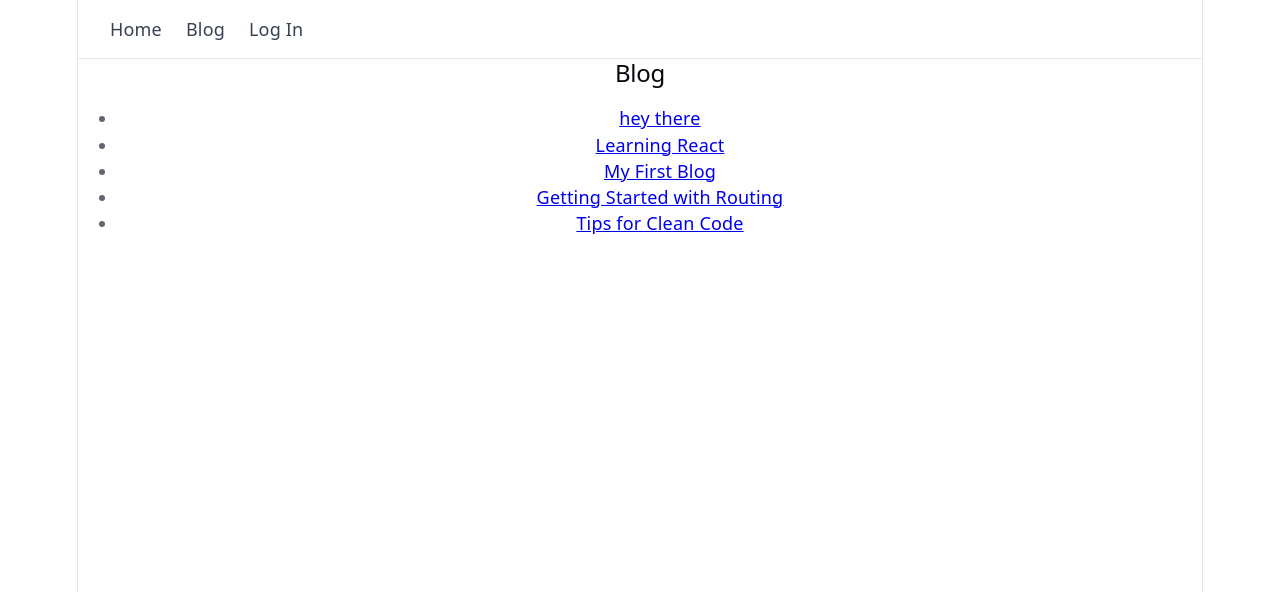
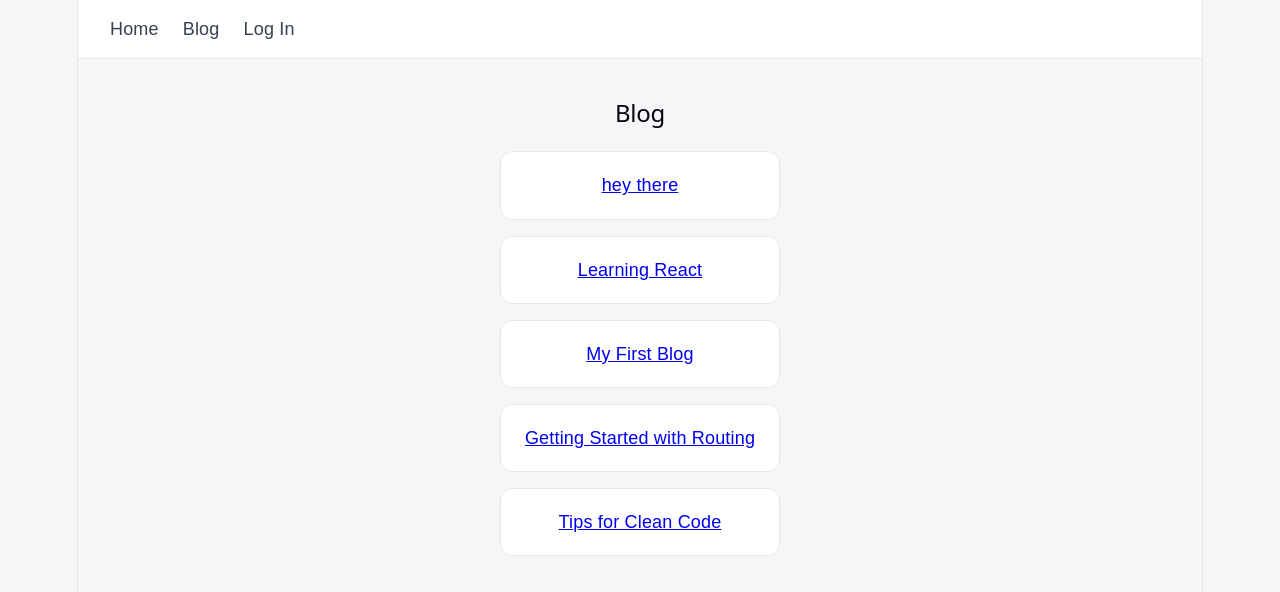
Before and after one commit to mercytv932/Router_VLOG_APP, a React (Vite) app: page /blog in a window 1280 px wide. Shown: the top 592 px of the page. Built offline with nearby package versions, Linux system fonts and the light colour scheme.

Commit message:
Blog-page + * and body styles done

```diff
--- a/src/App.css
+++ b/src/App.css
@@ -1,3 +1,15 @@
+* {
+  box-sizing: border-box;
+  margin: 0;
+}
+
+body {
+  font-family: Arial, sans-serif;
+  background: #f4f6f8;
+  color: #1f2937;
+}
+
+/* Navbar */
 .navbar {
   display: flex;
   align-items: center;
@@ -29,3 +41,32 @@
 .navbar button:hover {
   color: #dc2626;
 }
+
+/* Blog-Page */
+.blog-page {
+  max-width: 900px;
+  margin: 0 auto;
+  padding: 40px 32px;
+}
+
+.blog-page ul {
+  list-style: none;
+  padding: 0;
+  margin-top: 24px;
+}
+
+.blog-page li {
+  padding: 20px 24px;
+  margin-bottom: 16px;
+  border: 1px solid #e5e7eb;
+  border-radius: 12px;
+  background: white;
+  transition:
+    transform 0.2s ease,
+    box-shadow 0.2s ease;
+}
+
+.blog-page li:hover {
+  transform: translateY(-3px);
+  box-shadow: 0 8px 20px rgba(0, 0, 0, 0.08);
+}
--- a/src/pages/BlogPage.tsx
+++ b/src/pages/BlogPage.tsx
@@ -2,7 +2,7 @@ import { blogs } from "../blogData/data";
 import { Link } from "react-router-dom";
 function BlogPage() {
   return (
-    <div>
+    <div className="blog-page">
       <h2>Blog</h2>
       <ul>
         {blogs.map((blog) => (
```
